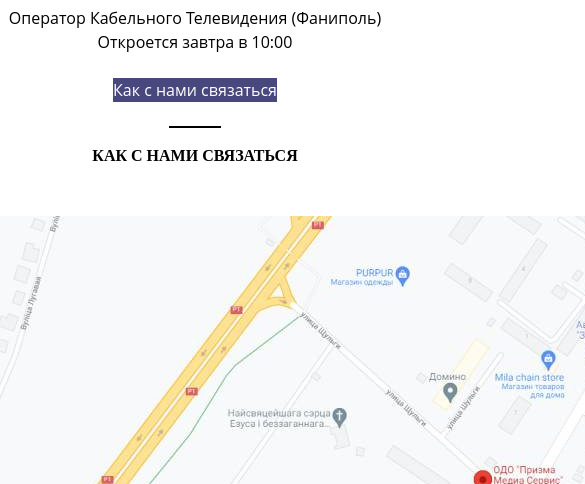
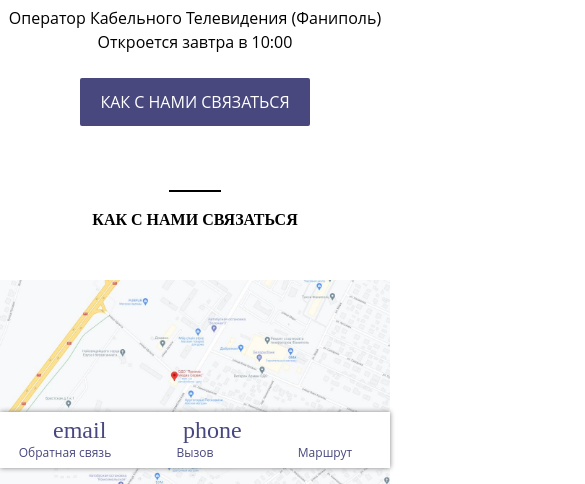
Before and after one commit to ineg22/prisma, a website: page index.html in a window 390 px wide. Shown: the part 376-860 px from the top of the page, 585 px wide, since content can reach past the window. Drawn offline with Linux system fonts and the light colour scheme.

Commit message:
mobile fix

```diff
--- a/index.css
+++ b/index.css
@@ -22,6 +22,22 @@ h1 {
     font-weight: bold;
 }
 
+.jY7uzd {
+    align-items: center;
+    box-sizing: border-box;
+    display: flex;
+    flex-direction: column;
+    line-height: 1.5em;
+    min-height: 100%;
+    padding: 0 0 56px;
+    position: relative;
+}
+
+.huyAzc {
+    font-family: 'Open Sans', sans-serif;
+    font-weight: 400;
+}
+
 .nav {
     box-shadow: 0 0 5px grey;
     position: fixed;
@@ -44,7 +60,7 @@ h1 {
 }
 
 .nav__right {
-    display: flex;
+    display: none;
     align-items: center;
 }
 
@@ -194,20 +210,15 @@ h1 {
     -webkit-font-smoothing: antialiased;
 }
 
-.block1 {
+.pZxRx {
     display: flex;
     flex-flow: column;
     margin-bottom: 0;
     text-align: center;
     width: 100%;
-    margin-left: auto;
-    margin-right: auto;
-    max-width: 1080px;
-    font-family: 'Open Sans', sans-serif;
-    font-weight: 400;
 }
 
-.block1__info {
+.BLytye {
     margin: 24px 0;
     -webkit-box-ordinal-group: 2;
     order: 2;
@@ -222,17 +233,6 @@ h1 {
     font-family: 'Libre Baskerville', serif;
 }
 
-.feedback-button {
-    margin-top: 24px;
-    background-color: #48487f;
-    color: white;
-    cursor: pointer;
-}
-
-.feedback-button:hover {
-    background-color: #4a4a59;
-}
-
 .img-cover {
     background-repeat: no-repeat;
     background-size: cover;
@@ -244,7 +244,13 @@ h1 {
     width: 100%;
 }
 
-.block2 {
+.img-map {
+    background-position: center center;
+    background-repeat: no-repeat;
+    width: 100%;
+}
+
+.b0t70b {
     margin-left: auto;
     margin-right: auto;
     margin-bottom: 40px;
@@ -306,6 +312,11 @@ h1 {
     padding: 12px 20px;
     white-space: nowrap;
     background-color: #48487f;
+    cursor: pointer;
+}
+
+.current-hours-content {
+    margin-bottom: 24px;
 }
 
 .PDvGL:hover {
@@ -346,6 +357,42 @@ h1 {
     padding: 0 0.5em;
 }
 
+.UQyKne {
+    background-color: white;
+    bottom: 0;
+    left: 0;
+    box-shadow: 0 0 5px grey;
+    display: flex;
+    height: 56px;
+    position: fixed;
+    width: 100%;
+}
+
+.huyAzc .oYxtQd, .huyAzc .PDllHc {
+    color: #48487f;
+}
+
+.oYxtQd, .PDllHc, .PDvGL {
+    cursor: pointer;
+}
+
+.eOemif {
+    display: flex;
+    flex-basis: 100%;
+    flex-direction: column;
+    font-size: 12px;
+    line-height: 17px;
+    overflow: hidden;
+    padding-top: 6px;
+    text-align: center;
+    align-items: center;
+}
+
+.eOemif .xPRkMe {
+    font-size: 24px;
+    margin-bottom: 2px;
+}
+
 @media (min-width: 992px) {
     .fGZQDc {
         flex-direction: row;
@@ -380,32 +427,37 @@ h1 {
         padding: 0 66px;
     }
 
-    main {
+    .nav__right {
+        display: flex;
+    }
+
+
+    .jY7uzd {
         padding: 64px 80px 0;
     }
 
-    .block1 {
+    .pZxRx {
         margin-bottom: 128px;
     }
 
-    .block1__info {
+    .BLytye {
         margin: 80px 0;
         -webkit-box-ordinal-group: 1;
         order: 1;
     }
 
-    .feedback-button {
+    .PDvGL {
         padding: 18px 54px;
     }
 
-    .PDvGL {
-        padding: 18px 54px;
+    .UQyKne {
+        display: none;
     }
 }
 
 @media (min-width: 480px) {
 
-    main {
+    .jY7uzd {
         overflow-x: hidden;
     }
 }
--- a/index.html
+++ b/index.html
@@ -5,7 +5,7 @@
     <meta name="viewport"
           content="width=device-width, user-scalable=no, initial-scale=1.0, maximum-scale=1.0, minimum-scale=1.0">
     <meta http-equiv="X-UA-Compatible" content="ie=edge">
-    <title>Document</title>
+    <title>Призма Медиа Сервис</title>
     <link href="https://fonts.googleapis.com/icon?family=Material+Icons" rel="stylesheet">
     <link rel="stylesheet" href="index.css">
 </head>
@@ -45,9 +45,9 @@
 
     </div>
 </nav>
-<main>
-    <div class="block1">
-        <div class="block1__info">
+<main class="huyAzc jY7uzd TnsHTb">
+    <div class="pZxRx b0t70b">
+        <div class="BLytye">
             <h1 class="hero__title">
                 <span class="hero__title-content">
                     ОДО "Призма Медиа Сервис"
@@ -59,14 +59,14 @@
             <div class="current-hours-content">
                 Откроется завтра в 10:00
             </div>
-            <button class="feedback-button">
+            <button class="PDvGL">
                 Как с нами связаться
             </button>
         </div>
         <img class="img-cover" alt="Обложка сайта" src="assets/4612386-wires-1440.jpg">
     </div>
 
-    <div class="block2" id="contacts">
+    <div class="b0t70b" id="contacts">
         <hr class="WUdCTb">
         <h2 class="Igsabe">Как с нами связаться</h2>
         <div class="IQ1KEb">
@@ -142,6 +142,31 @@
         </div>
     </div>
 
+    <div class="UQyKne">
+        <a target="_blank" id="bottom-action-list-12" class="eOemif  oYxtQd" data-ga-prefix="bottom-action-list">
+            <span class="material-icons DPvwYc xPRkMe" aria-hidden="true">email</span>
+            <span>Обратная связь</span>
+        </a>
+        <a target="_blank"
+           class="eOemif  oYxtQd"
+           href="tel:+375-1716-62-718"
+           itemprop="telephone"
+           data-ga-prefix="bottom-action-list">
+            <span class="material-icons DPvwYc xPRkMe" aria-hidden="true">phone</span>
+            <span>Вызов</span>
+        </a>
+        <a target="_blank"
+           id="bottom-action-list-2"
+           class="eOemif  oYxtQd"
+           href="https://www.google.com/maps/dir//%D0%9E%D0%94%D0%9E+%22%D0%9F%D1%80%D0%B8%D0%B7%D0%BC%D0%B0+%D0%9C%D0%B5%D0%B4%D0%B8%D0%B0+%D0%A1%D0%B5%D1%80%D0%B2%D0%B8%D1%81%22/data=!4m8!4m7!1m0!1m5!1m1!1s0x46d963ccd4b507f1:0x5dbcca7c0332b0b!2m2!1d27.3289574!2d53.750015399999995"
+           itemprop="hasMap"
+           data-enable-ga="true"
+           data-ga-prefix="bottom-action-list">
+            <span class="material-icons DPvwYc xPRkMe" aria-hidden="true"></span>
+            <span>Маршрут</span>
+        </a>
+    </div>
+
 </main>
 <footer>
 
```
